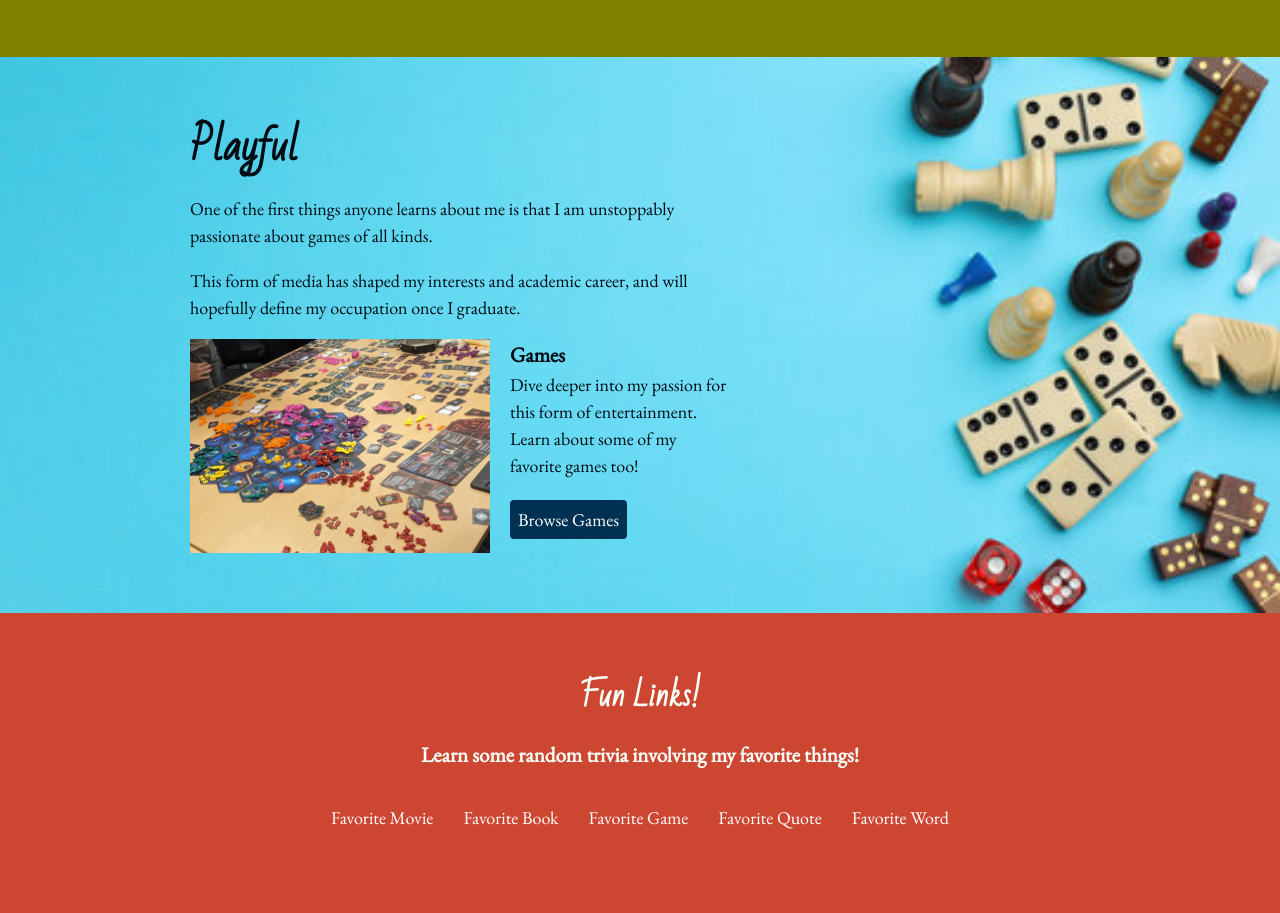
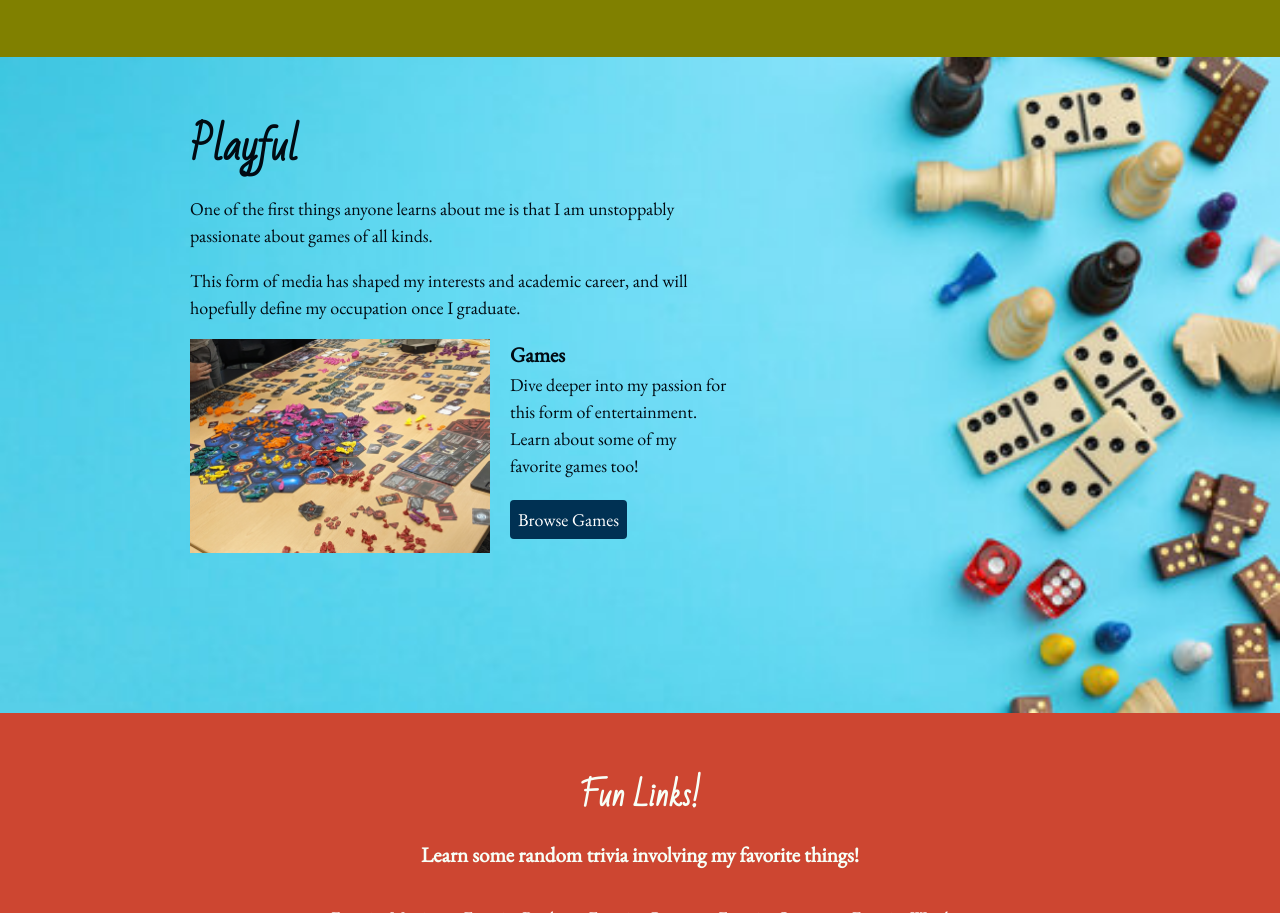
Before and after one commit to BlueClueCoder/LMC2700FinalPortfolio, a plain HTML site: page index.html in a window 1280 px wide. Shown: the part 1697-2610 px from the top of the page. Drawn offline with nearby package versions, Linux system fonts and the light colour scheme.

Commit message:
Update indexstyles.css

```diff
--- a/indexstyles.css
+++ b/indexstyles.css
@@ -183,6 +183,8 @@ header {
 .games {
     background-image: url("boardgamebackground.jpeg");
     background-size: cover;
+    background-position: top right;
+    padding-bottom: 100px;
 }
 
 .games h2 {
```
